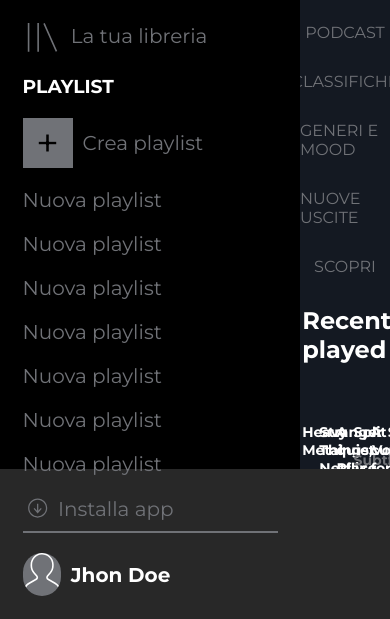
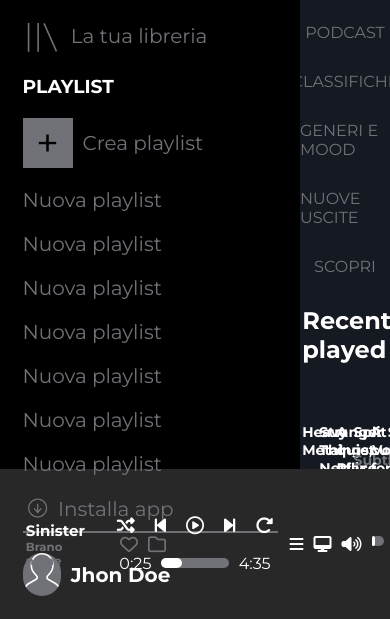
Before and after one commit to Ninotro/html-css-spotifyweb, a plain HTML site: page index.html in a window 390 px wide. Shown: the part 225-844 px from the top of the page. Drawn offline with Linux system fonts and the light colour scheme.

Commit message:
end without hover and responsive

```diff
--- a/css/style.css
+++ b/css/style.css
@@ -9,7 +9,7 @@
 /* main structure */
 
 main {
-    overflow-y: scroll;
+    overflow-y: auto;
     overflow-x: hidden;
 }
 
@@ -257,3 +257,111 @@ footer {
     width: 95%;
     margin: 30px auto;
 }
+
+
+/* parte footer */
+
+.container-footer {
+    height: 100%;
+    width: 97%;
+    margin: 0 auto;
+    display: flex;
+    align-items: center;
+    justify-content: space-between;
+}
+
+
+.preview-immage {
+    width: 50px;
+    height: 50px;
+
+}
+
+.preview-immage img{
+    max-width: 100%;
+}
+
+#player-left {
+
+    width: 25%;
+    height: 100%;
+    display: flex;
+
+    align-items: center;
+    gap:20px
+
+}
+
+.title-preview {
+    color: white;
+    font-size: 10px;
+    margin-right: 15px;
+}
+
+.title-preview h3 {
+    color: #707277;
+}
+
+.logo-font {
+    color: #707277;
+    font-size: 18px;
+    display: flex;
+    gap: 10px;
+}
+
+
+#player-middle {
+
+
+    color: white;
+    width: 40%;
+    height: 100%;
+    display: flex;
+    flex-direction: column;
+    justify-content: center;
+    align-items: center;
+    gap: 20px
+    ;
+
+}
+
+.loghi-player {
+    font-size: 18px;
+    display: flex;
+    gap: 20px;
+}
+
+.bar {
+
+    height: 10px;
+    width: 80%;
+    background-color: #707277;
+    border-radius: 20px;
+}
+
+.minibar {
+    width: 30%;
+    height: 10px;
+    background-color: white;
+    border-radius: 20px;
+}
+
+.player-bar{
+
+    width: 100%;
+    display: flex;
+    gap: 10px;
+    justify-content: center;
+    align-items: center;
+
+}
+
+.player-end {
+    color: white;
+    width: 25%;
+    display: flex;
+
+    gap: 10px
+    ;
+
+}
--- a/index.html
+++ b/index.html
@@ -4,6 +4,7 @@
     <meta charset="UTF-8">
     <meta http-equiv="X-UA-Compatible" content="IE=edge">
     <meta name="viewport" content="width=device-width, initial-scale=1.0">
+    <link rel="stylesheet" href="https://cdnjs.cloudflare.com/ajax/libs/font-awesome/6.4.0/css/all.min.css" integrity="sha512-iecdLmaskl7CVkqkXNQ/ZH/XLlvWZOJyj7Yy7tcenmpD1ypASozpmT/E0iPtmFIB46ZmdtAc9eNBvH0H/ZpiBw==" crossorigin="anonymous" referrerpolicy="no-referrer" />
     <link rel="preconnect" href="https://fonts.googleapis.com">
     <link rel="preconnect" href="https://fonts.gstatic.com" crossorigin>
     <link href="https://fonts.googleapis.com/css2?family=Montserrat:wght@100;200;300;400;500;600;700;900&display=swap" rel="stylesheet">
@@ -169,6 +170,51 @@
     </div>
 
     <footer>
+        <div class="container-footer">
+            <div id="player-left">
+                <div class="preview-immage">
+                    <img src="img/sinister.jpeg" alt="sinister">
+                </div>
+                <div class="title-preview">
+                    <h2>Sinister</h2>
+                    <h3>Brano nome</h3>
+                </div>
+                <div class="logo-font">
+                    <i class="fa-regular fa-heart"></i>
+                    <i class="fa-regular fa-folder"></i>
+                </div>
+            </div>
+            <div id="player-middle">
+                <div class="loghi-player">
+                    <i class="fa-solid fa-shuffle"></i>
+                    <i class="fa-solid fa-backward-step"></i>
+                    <i class="fa-sharp fa-regular fa-circle-play"></i>
+                    <i class="fa-solid fa-forward-step"></i>
+                    <i class="fa-sharp fa-solid fa-rotate-right"></i>
+                </div>
+                <div class="player-bar">
+                    <span>0:25</span>
+                    <div class="bar">
+                        <div class="minibar">
+
+                        </div>
+                    </div>
+                    <span>4:35</span>
+
+                </div>
+            </div>
+            <div class="player-end">
+                <i class="fa-solid fa-bars"></i>
+                <i class="fa-solid fa-desktop"></i>
+                <i class="fa-solid fa-volume-high"></i>
+                <div class="bar small">
+                    <div class="minibar">
+
+                    </div>
+                </div>
+            </div>
+
+        </div>
 
     </footer>
 
```
